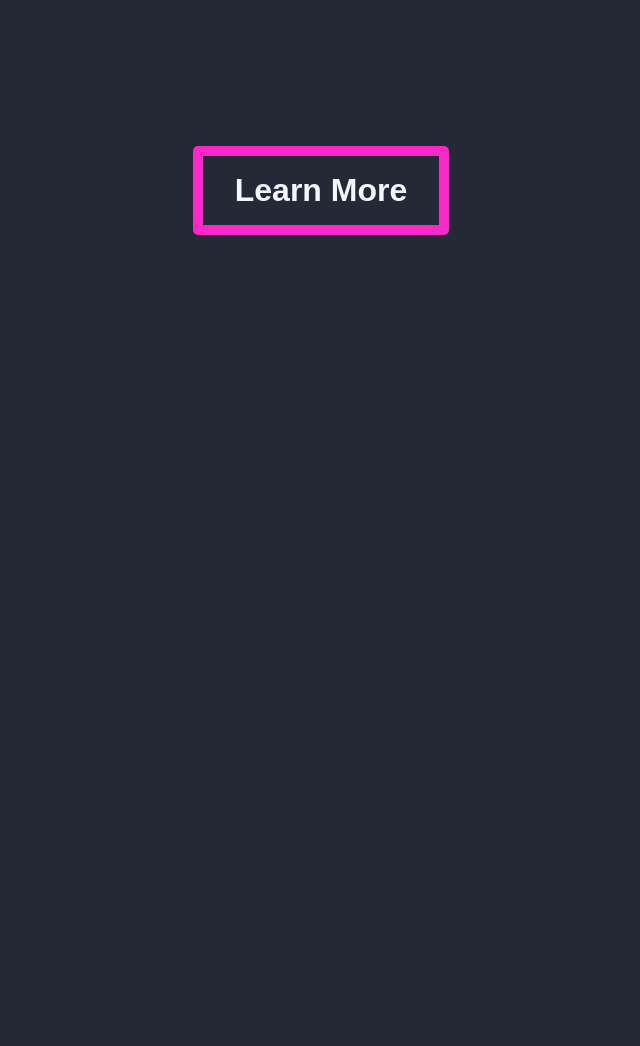
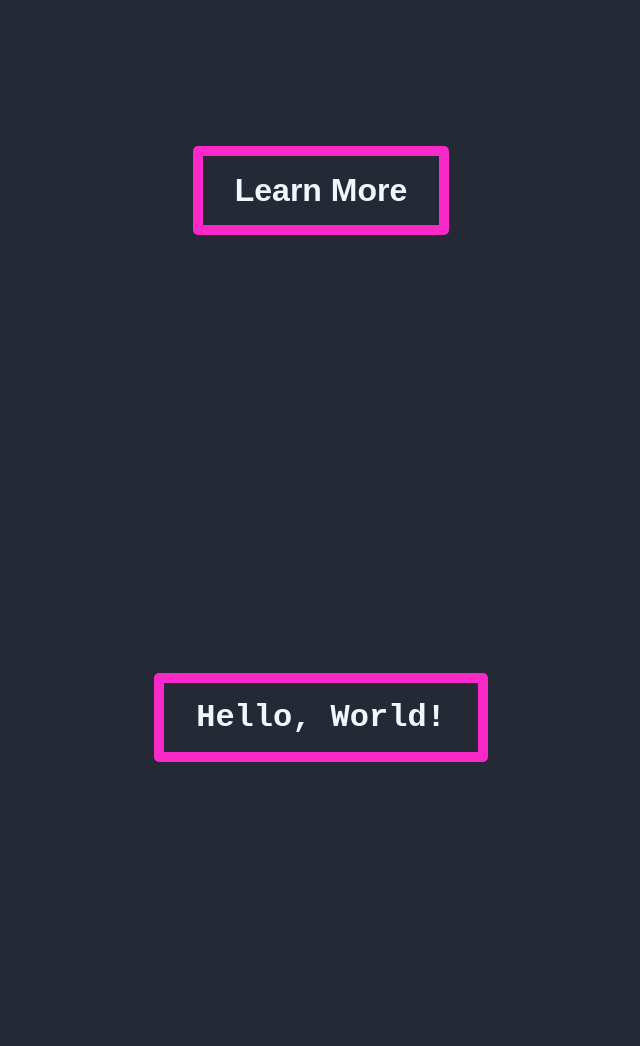
Before and after one commit to stark5200/curves, a website: page index.html in a window 1280 px wide. Shown: the part 6754-7800 px from the top of the page, without its empty margins (319-959 px from the left). Before the commit the page ends 7300 px from the top, so only its background shows below. Drawn offline with Linux system fonts and the light colour scheme; a script that the page names is missing; a web font is replaced by a local one.

Commit message:
animation shorthand

```diff
--- a/index.html
+++ b/index.html
@@ -176,6 +176,50 @@
         background-color: var(--clr-accent);
         color: var(--clr-accent-light);
       }
+
+      @keyframes slideInLeft {
+        from {
+          transform: translateX(-300px);
+        }
+
+        to {
+          transform: translateX(0);
+        }
+      }
+
+      .heading1 {
+        animation: slideInLeft 1s ease-in 0s 1 normal both;
+        /*
+        animation-name: slideInLeft;
+        animation-duration: 1s;
+        animation-timing-function: ease-in;
+        animation-delay: 0s;
+        animation-iteration-count: 1;
+        animation-direction: normal;
+        animation-fill-mode: both;
+        */
+
+        font-size: 2rem;
+        font-weight: 700;
+        padding: 0.5em 1em;
+        color: (var(--clr-accent));
+        background-color: (var(--clr-accent-light));
+        border: 10px solid var(--clr-accent);
+        border-radius: 5px;
+
+        /* transition-property: transform;
+        transition-duration: 0.3s;
+        transition-timing-function: ease;
+        transition-delay: 0s; */
+
+        transition: all 0.3s;
+      }
+
+      .heading1:hover {
+        transform: translateY(-10px);
+        background-color: var(--clr-accent);
+        color: var(--clr-accent-light);
+      }
     </style>
   </head>
   <body>
@@ -338,5 +382,8 @@
     <section>
       <button class="btn">Learn More</button>
     </section>
+    <section>
+      <h1 class="heading1">Hello, World!</button>
+    </section>
   </body>
 </html>
```
